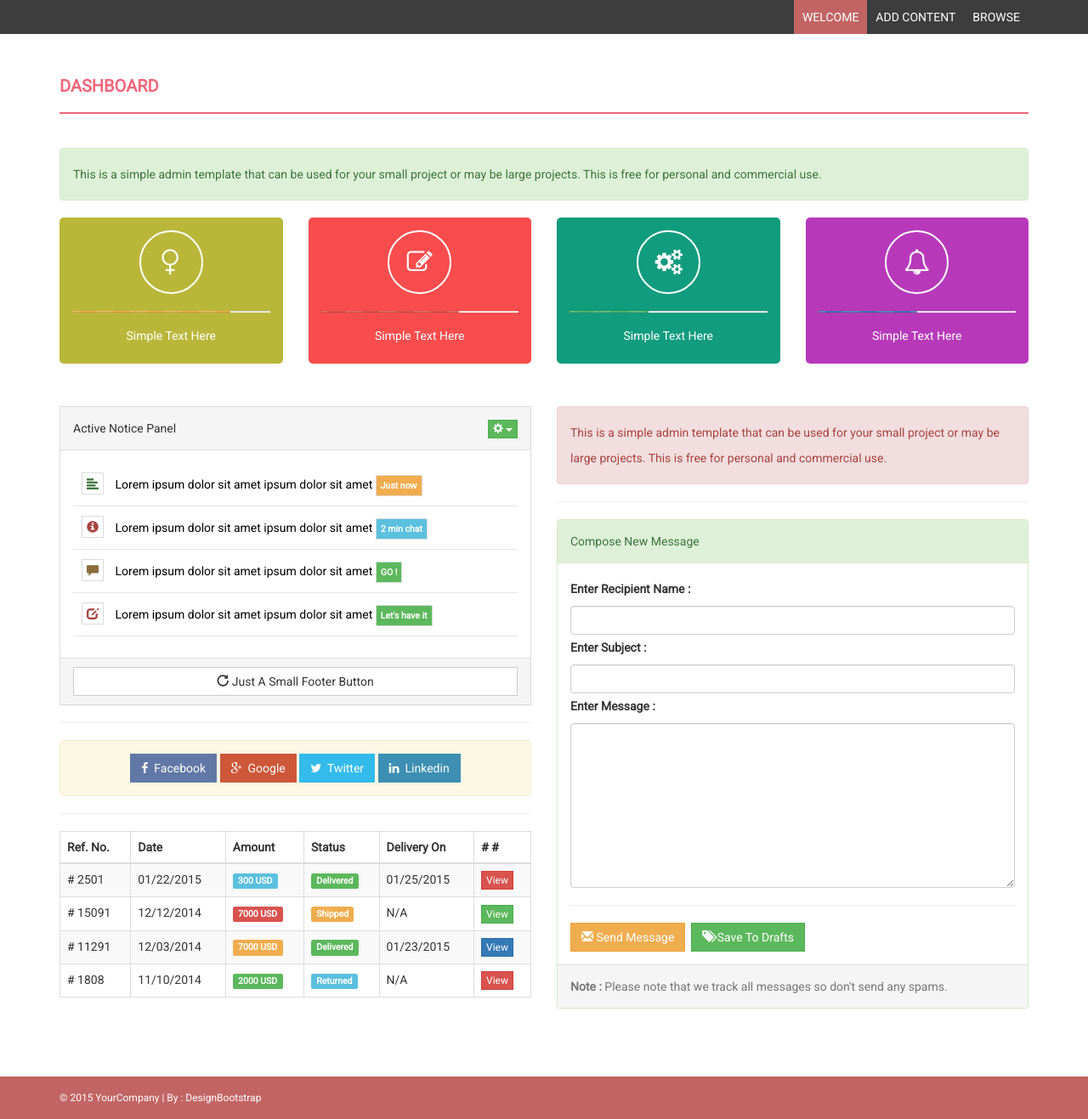
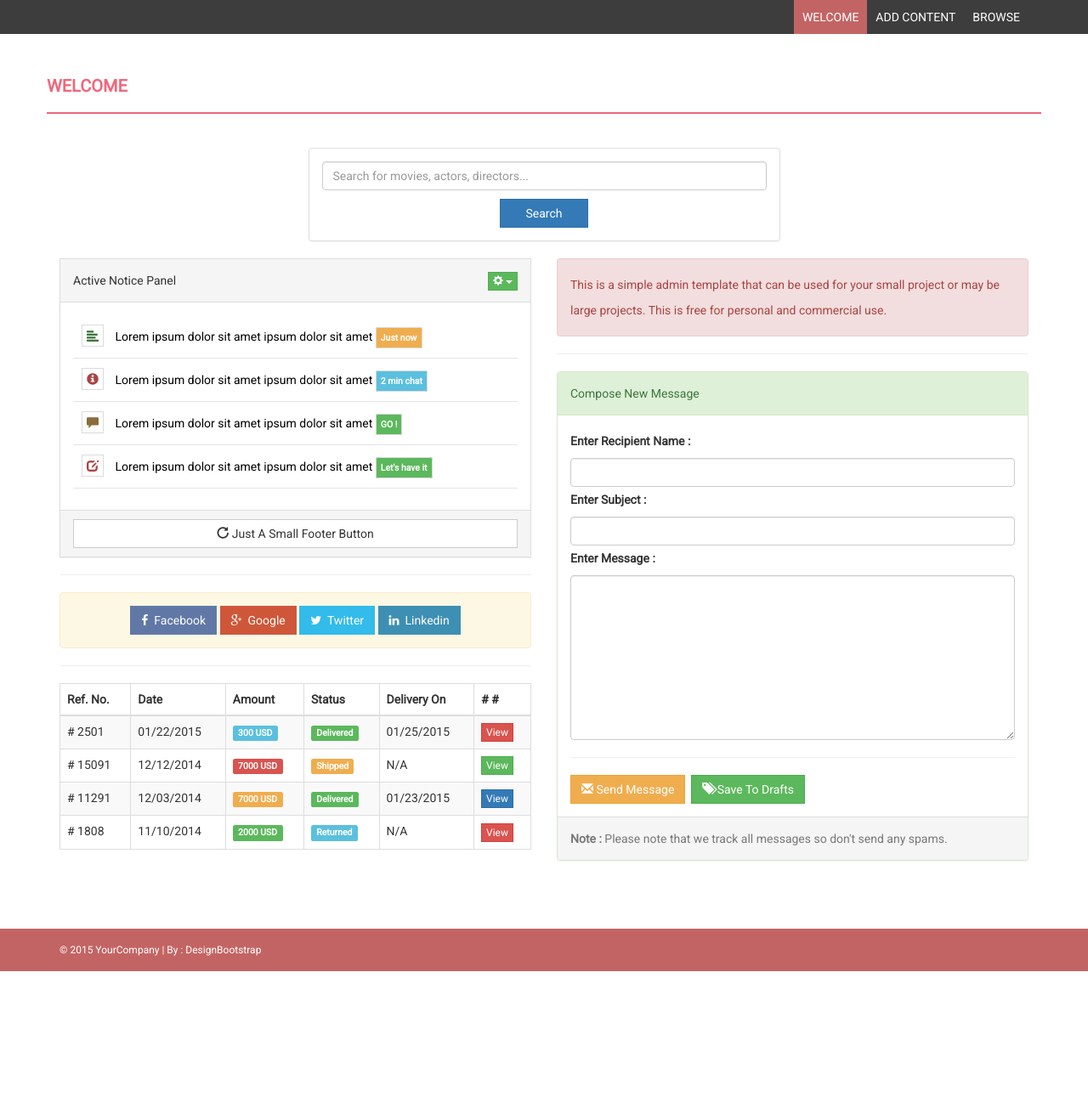
Before and after one commit to vivz/CS143, a PHP site: page / in a window 1280 px wide. Shown: the part 182-1499 px from the top of the page at 85% size. After the commit the page ends 1325 px from the top, so only its background shows below. Run offline with PHP 8.4, Linux system fonts and the light colour scheme.

Commit message:
search box

```diff
--- a/1c/assets/css/style.css
+++ b/1c/assets/css/style.css
@@ -105,6 +105,13 @@ header {
     color: white
 }
 
+.search-box{
+    margin-right: auto;
+    margin-left: auto;
+    margin-top: 10px;
+    display: block;
+    width: 20%;
+}
 
 /* USER SETTINGS DIV */
 .user-settings-wrapper .nav > li > a {
--- a/1c/index.php
+++ b/1c/index.php
@@ -109,64 +109,27 @@
     <div class="content-wrapper">
         <div class="container">
             <div class="row">
-                <div class="col-md-12">
-                    <h4 class="page-head-line">Dashboard</h4>
+                <div class="col-md-">
+                    <h4 class="page-head-line">Welcome</h4>
 
                 </div>
 
             </div>
             <div class="row">
-                <div class="col-md-12">
-                    <div class="alert alert-success">
-                        This is a simple admin template that can be used for your small project or may be large projects. This is free for personal and commercial use.
-                    </div>
-                </div>
+                <div class="col-md-6 col-md-offset-3 " >
+                        <div class="panel panel-default">
+                          <!--  <div class="panel-heading">
+                                Search
+                            </div>-->
+                            <div class="panel-body">
+                                <input type="text" class="form-control" placeholder="Search for movies, actors, directors..."/>
 
-            </div>
-            <div class="row">
-                 <div class="col-md-3 col-sm-3 col-xs-6">
-                    <div class="dashboard-div-wrapper bk-clr-one">
-                        <i  class="fa fa-venus dashboard-div-icon" ></i>
-                        <div class="progress progress-striped active">
-  <div class="progress-bar progress-bar-warning" role="progressbar" aria-valuenow="80" aria-valuemin="0" aria-valuemax="100" style="width: 80%">
-  </div>
-
-</div>
-                         <h5>Simple Text Here </h5>
-                    </div>
-                </div>
-                 <div class="col-md-3 col-sm-3 col-xs-6">
-                    <div class="dashboard-div-wrapper bk-clr-two">
-                        <i  class="fa fa-edit dashboard-div-icon" ></i>
-                        <div class="progress progress-striped active">
-  <div class="progress-bar progress-bar-danger" role="progressbar" aria-valuenow="70" aria-valuemin="0" aria-valuemax="100" style="width: 70%">
-  </div>
-
-</div>
-                         <h5>Simple Text Here </h5>
-                    </div>
-                </div>
-                 <div class="col-md-3 col-sm-3 col-xs-6">
-                    <div class="dashboard-div-wrapper bk-clr-three">
-                        <i  class="fa fa-cogs dashboard-div-icon" ></i>
-                        <div class="progress progress-striped active">
-  <div class="progress-bar progress-bar-success" role="progressbar" aria-valuenow="40" aria-valuemin="0" aria-valuemax="100" style="width: 40%">
-  </div>
-
-</div>
-                         <h5>Simple Text Here </h5>
-                    </div>
-                </div>
-                <div class="col-md-3 col-sm-3 col-xs-6">
-                    <div class="dashboard-div-wrapper bk-clr-four">
-                        <i  class="fa fa-bell-o dashboard-div-icon" ></i>
-                        <div class="progress progress-striped active">
-  <div class="progress-bar progress-bar-primary" role="progressbar" aria-valuenow="50" aria-valuemin="0" aria-valuemax="100" style="width: 50%">
-  </div>
-
-</div>
-                         <h5>Simple Text Here </h5>
-                    </div>
+                                <a href="#" class="btn btn-primary search-box">Search</a>
+                            </div>
+                         <!--   <div class="panel-footer">
+                                Panel Footer
+                            </div>-->
+                        </div>
                 </div>
 
             </div>
```
Also changed, not shown: 1c/add-content.php (+57 -6 lines).
